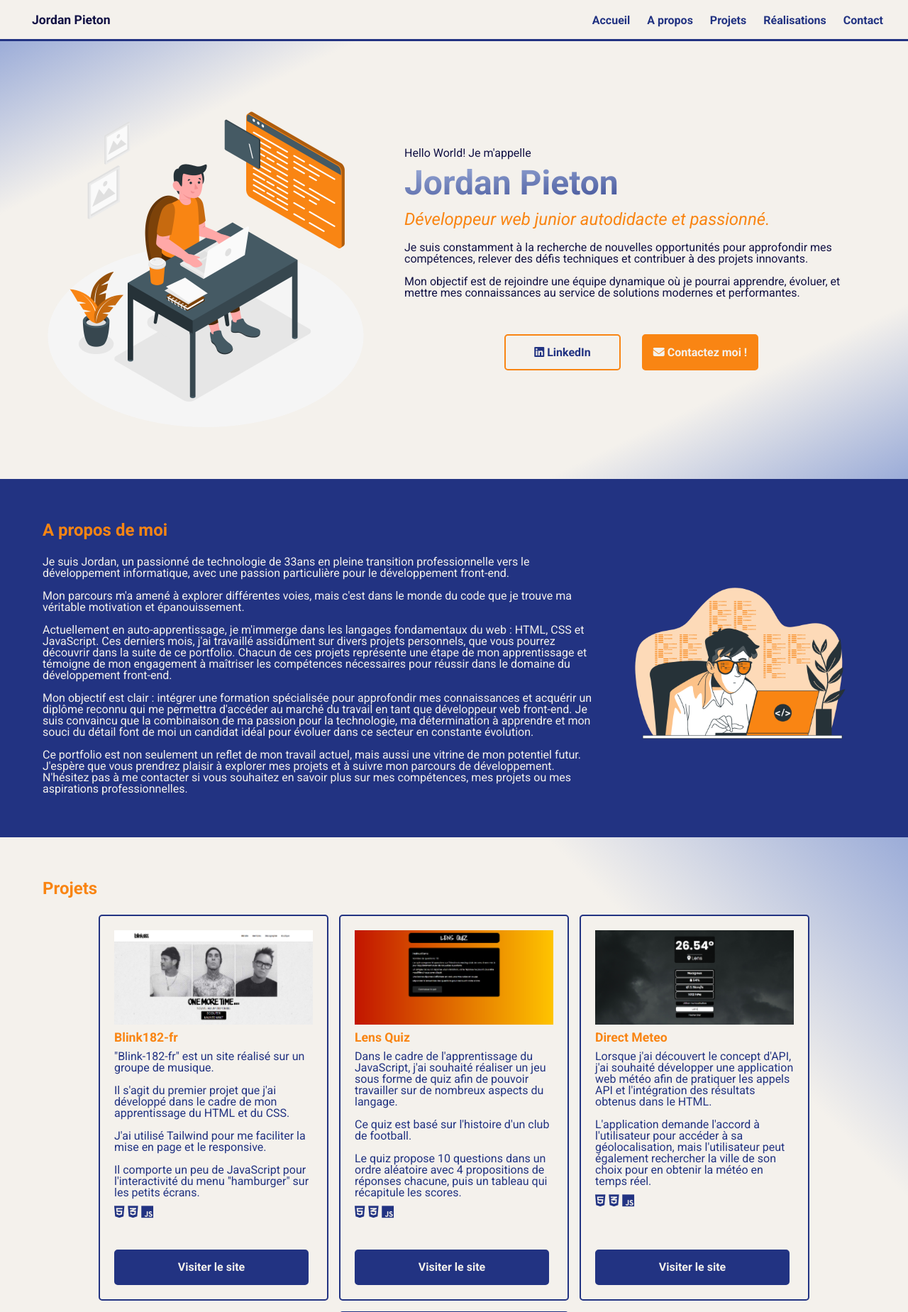
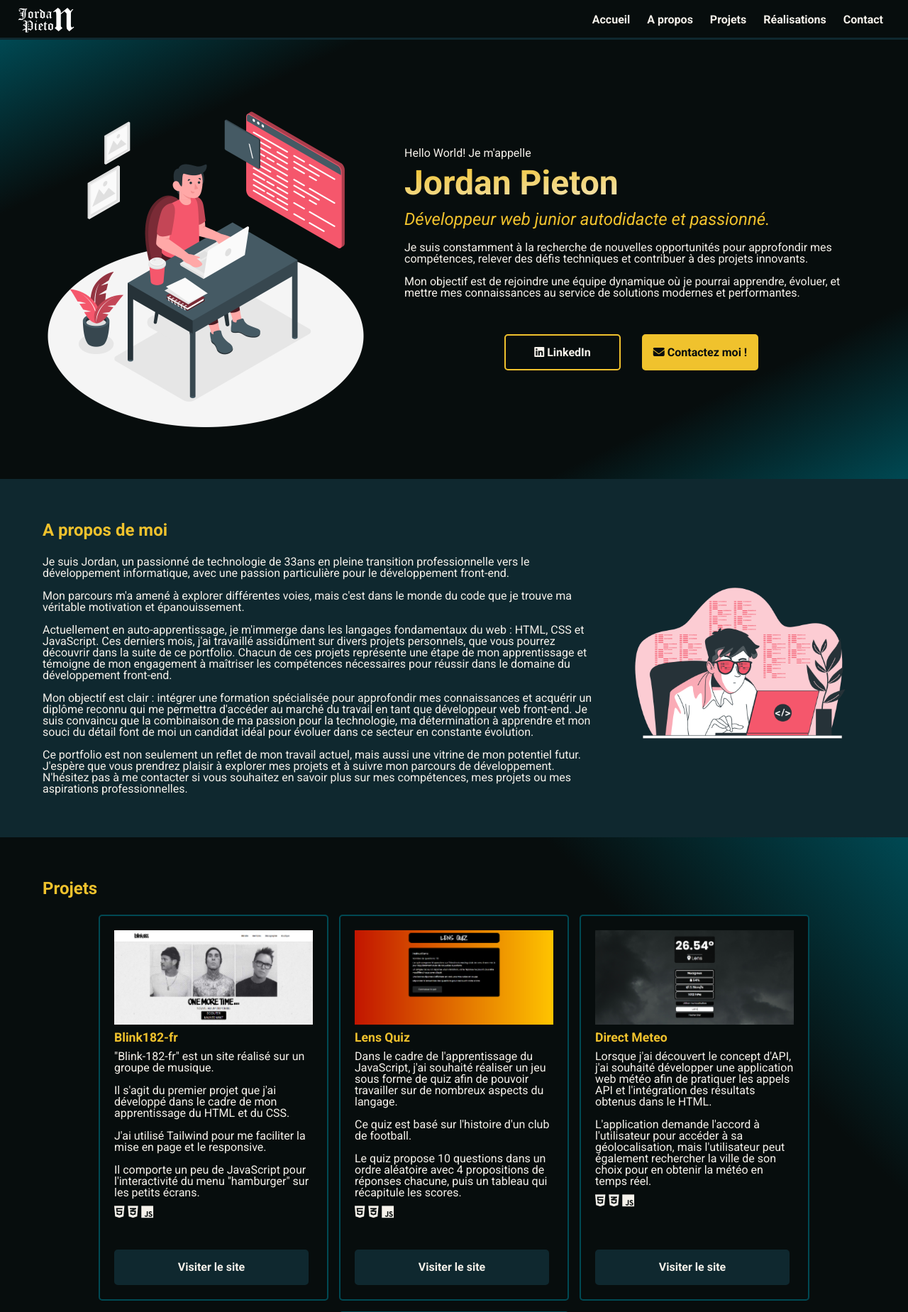
Before and after one commit to Jordan-182/Portfolio-V2, a PHP site: page / in a window 1280 px wide. Shown: the top 1849 px of the page at 71% size. Run offline with PHP 8.4, Linux system fonts and the light colour scheme; some libraries are stand-ins or nearby versions.

Commit message:
12102024

```diff
--- a/index.html
+++ b/index.html
@@ -3,8 +3,24 @@
 <head>
     <meta charset="UTF-8">
     <meta name="viewport" content="width=device-width, initial-scale=1.0">
+    <meta name="description" content="Portfolio de Jordan Pieton, développeur web autodidacte">
+    <meta name="keywords" content="développeur, web, front-end">
+    <meta name="robots" content="index, follow">
+    <meta property="og:title" content="Jordan Pieton | Développeur web autodidacte">
+    <meta property="og:description" content="Portfolio de Jordan Pieton, développeur web autodidacte">
+    <meta property="og:image" content="img/logo.png">
+    <meta property="og:url" content="jordanpieton.fr">
+    <meta property="og:type" content="website">
+    <meta name="twitter:title" content="Jordan Pieton | Développeur web autodidacte">
+    <meta name="twitter:description" content="Portfolio de Jordan Pieton, développeur web autodidacte">
+    <meta name="twitter:image" content="img/logo.png">
     <link rel="preconnect" href="https://fonts.googleapis.com">
     <link rel="preconnect" href="https://fonts.gstatic.com" crossorigin>
+    <link rel="icon" type="image/png" href="favicon/favicon-48x48.png" sizes="48x48" />
+    <link rel="icon" type="image/svg+xml" href="favicon/favicon.svg" />
+    <link rel="shortcut icon" href="favicon/favicon.ico" />
+    <link rel="apple-touch-icon" sizes="180x180" href="favicon/apple-touch-icon.png" />
+    <link rel="manifest" href="/site.webmanifest" />
     <link href="https://fonts.googleapis.com/css2?family=Poppins:ital,wght@0,100;0,200;0,300;0,400;0,500;0,600;0,700;0,800;0,900;1,100;1,200;1,300;1,400;1,500;1,600;1,700;1,800;1,900&family=Roboto:ital,wght@0,100;0,300;0,400;0,500;0,700;0,900;1,100;1,300;1,400;1,500;1,700;1,900&display=swap" rel="stylesheet">
     <link rel="stylesheet" href="https://cdnjs.cloudflare.com/ajax/libs/font-awesome/6.6.0/css/all.min.css" integrity="sha512-Kc323vGBEqzTmouAECnVceyQqyqdsSiqLQISBL29aUW4U/M7pSPA/gEUZQqv1cwx4OnYxTxve5UMg5GT6L4JJg==" crossorigin="anonymous" referrerpolicy="no-referrer" />
     <link rel="stylesheet" href="reset.css">
@@ -16,9 +32,11 @@
 <body>
     <header>
         <nav>
-             <a href="#intro" class="nav-icon" aria-label="visit homepage" aria-current="page"></a>
+             <a href="#intro" class="nav-icon" aria-label="visit homepage" aria-current="page">
+              <img src="img/logo.png" alt="logo" height="50px" width="auto">
+             </a>
              <div class="text-logo">
-                <a href="#intro"><span>Jordan Pieton</span></a>
+                <a href="#intro"><img src="img/logo.png" alt="logo" height="50px" width="auto"></a>
              </div>
              <div class="main-navlinks">
                  <button class="hamburger" type="button" aria-label="Toggle navigation" aria-expanded="false">
@@ -32,7 +50,7 @@
                      <a href="#projects">Projets</a>
                      <a href="#realisations">Réalisations</a>
                      <a href="#contact">Contact</a>
-                     <img src="#" alt="Logo Jordan Pieton" class="mobile-nav-logo">
+                     <img src="img/logo.png" alt="Logo Jordan Pieton" class="mobile-nav-logo" height="auto" width="250">
                 </div>
              </div>
        </nav>
--- a/style.css
+++ b/style.css
@@ -1,10 +1,11 @@
 :root{
     /* COLORS */
-    --main-color : #F4F1EC;
-    --secondary-color : #9BACD8;
-    --third-color : #223382;
-    --highlight-color : #F98513;
-    --text-color : #111144;
+    --main-color : #070d0d;
+    --secondary-color : #004953;
+    --third-color : #0F282F;
+    --highlight-color : #f0c22d;
+    /* --highlight-color : #F5576C; */
+    --text-color : #F5F1EA;
     /* FONTS */
     --primary-font : 'Roboto', sans-serif;
     --secondary-font : 'Poppins', sans-serif;
@@ -54,15 +55,16 @@ nav{
     text-decoration: none;
     color: var(--text-color);
     margin-right: 20px;
+    padding: 0;
 }
 
 .nav-icon img{
-    height: 50px;
-    width: auto;
+    position: absolute;
+    height: 40px;
 }
 
 .text-logo{
-    display: flex;
+    display: none;
     flex-direction: column;
     color: var(--text-color);
     font-weight: bold;
@@ -86,7 +88,7 @@ nav{
     font-size: 16px;
     font-weight: 500;
     text-decoration: none;
-    color: var(--third-color);
+    color: var(--text-color);
     font-weight: 500;
     display: inline-block;
     position: relative;
@@ -153,7 +155,7 @@ nav{
 .intro--text--title{
     font-weight: bold;
     font-size: 3rem;
-    background-image: linear-gradient(to bottom right , var(--secondary-color) , var(--third-color));
+    background-image: linear-gradient(to bottom right , var(--highlight-color) , var(--text-color));
     background-clip: text;
     color: transparent;
     margin: 10px 0 15px 0;
@@ -192,7 +194,7 @@ nav{
     width: 160px;
     padding: 15px 0;
     border: 2px solid var(--highlight-color);
-    color: var(--third-color);
+    color: var(--text-color);
     border-radius: 5px;
     text-align: center;
     cursor: pointer;
@@ -213,7 +215,7 @@ nav{
 
 .about{
     background: var(--third-color);
-    color: var(--main-color);
+    color: var(--text-color);
     padding: 60px;
     display: grid;
     grid-template-columns: 3fr 1fr;
@@ -260,7 +262,7 @@ nav{
     height: 500px;
     width: 280px;
     background: var(--main-color);
-    border: 2px solid var(--third-color);
+    border: 2px solid var(--secondary-color);
     border-radius: 5px;
     padding: 20px;
     display: flex;
@@ -278,7 +280,7 @@ nav{
 .projects--card--description,
 .projects--card--stack{
     margin-bottom: 10px;
-    color: var(--third-color);
+    color: var(--text-color);
 }
 
 .projects--card--stack{
@@ -289,7 +291,7 @@ nav{
     background: var(--third-color);
     width: calc(100% - 40px);
     padding: 15px;
-    color: var(--main-color);
+    color: var(--text-color);
     border-radius: 5px;
     text-align: center;
     border: 2px solid var(--third-color);
```
Also changed, not shown: other parts of style.css (+19 -11 lines), favicon/apple-touch-icon.png (added), favicon/favicon-48x48.png (added), favicon/favicon.ico (added), favicon/favicon.svg (added), favicon/site.webmanifest (added), favicon/web-app-manifest-192x192.png (added), favicon/web-app-manifest-512x512.png (added), img/about.png, img/contact.png, img/index.png, img/logo.png (added).
